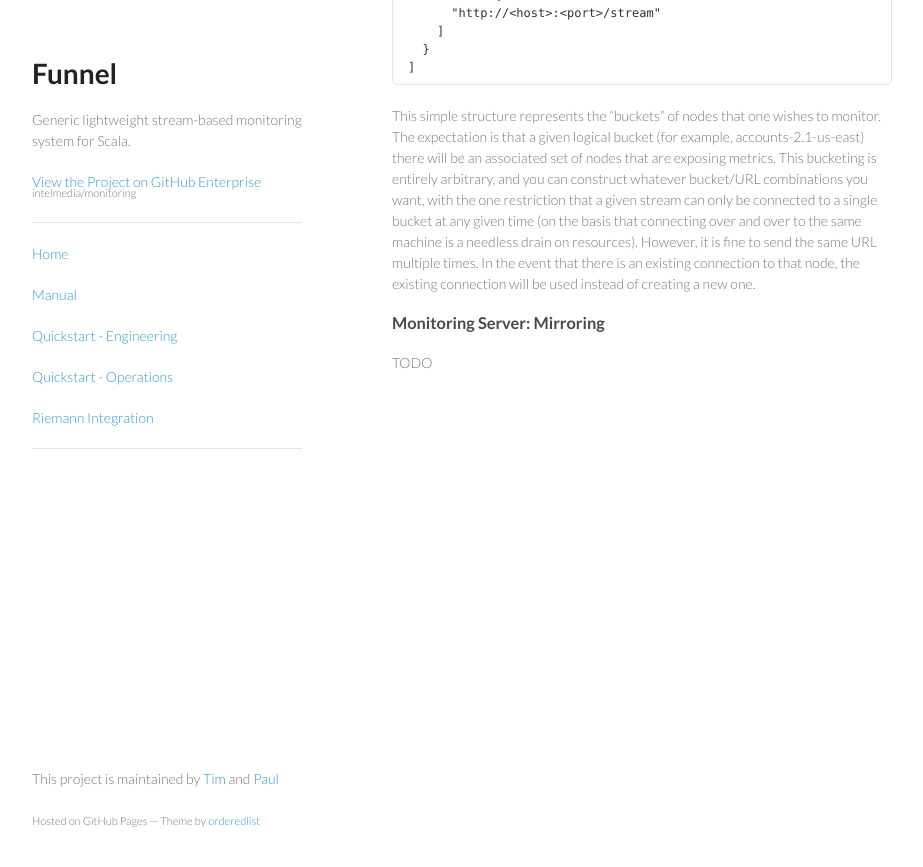
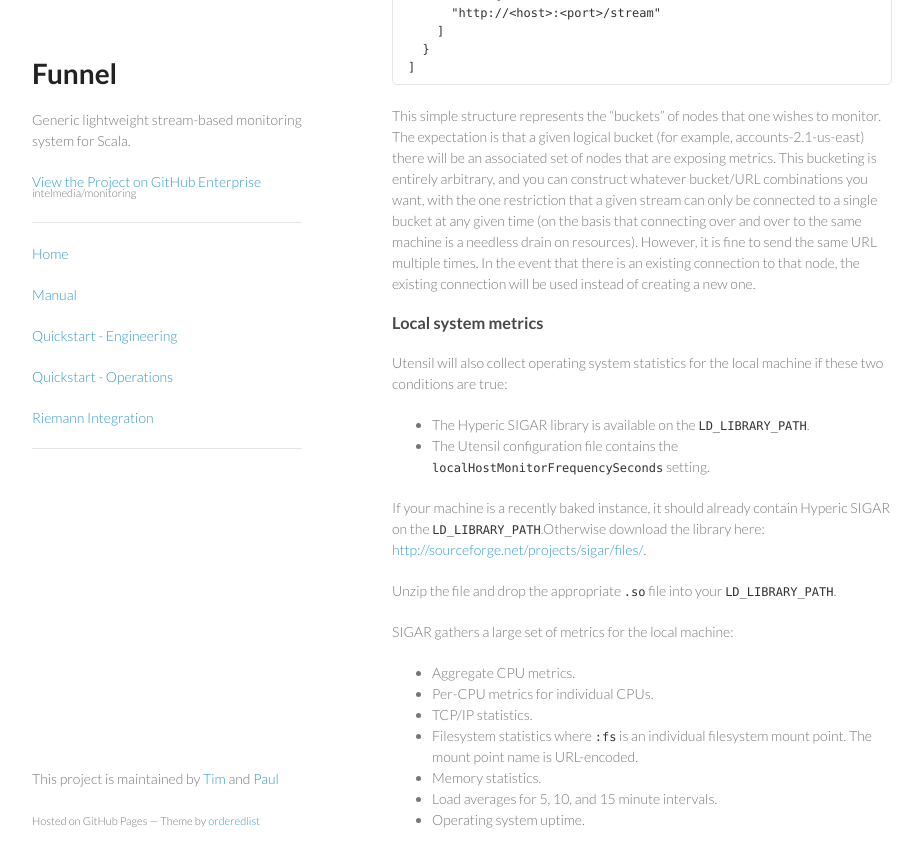
Before and after one commit to Verizon/funnel, a Jekyll site: the page built from quickstart-ops.md, in a window 1280 px wide and 900 px high, scrolled down 1354 px. Shown: the top 867 px of the window, without its empty margins (178-1101 px from the left). Built offline with Jekyll 4.4.1, drawn with Linux system fonts in a browser that asks for light colours; Markdown is read by kramdown in place of the engine named in the settings.

Commit message:
Added instructions for SIGAR monitoring

```diff
--- a/quickstart-ops.md
+++ b/quickstart-ops.md
@@ -68,6 +68,23 @@ From an operational perspective the only thing that one should really care about
 This simple structure represents the "buckets" of nodes that one wishes to monitor. The expectation is that a given logical bucket (for example, accounts-2.1-us-east) there will be an associated set of nodes that are exposing metrics. This bucketing is entirely arbitrary, and you can construct whatever bucket/URL combinations you want, with the one restriction that a given stream can only be connected to a single bucket at any given time (on the basis that connecting over and over to the same machine is a needless drain on resources). However, it is fine to send the same URL multiple times. In the event that there is an existing connection to that node, the existing connection will be used instead of creating a new one.
 
 
-### Monitoring Server: Mirroring
+### Local system metrics
 
-TODO
+Utensil will also collect operating system statistics for the local machine if these two conditions are true:
+
+* The Hyperic SIGAR library is available on the `LD_LIBRARY_PATH`.
+* The Utensil configuration file contains the `localHostMonitorFrequencySeconds` setting.
+
+If your machine is a recently baked instance, it should already contain Hyperic SIGAR on the `LD_LIBRARY_PATH`.Otherwise download the library here: [http://sourceforge.net/projects/sigar/files/](http://sourceforge.net/projects/sigar/files/).
+
+Unzip the file and drop the appropriate `.so` file into your `LD_LIBRARY_PATH`.
+
+SIGAR gathers a large set of metrics for the local machine:
+
+* Aggregate CPU metrics.
+* Per-CPU metrics for individual CPUs.
+* TCP/IP statistics.
+* Filesystem statistics where `:fs` is an individual filesystem mount point. The mount point name is URL-encoded.
+* Memory statistics.
+* Load averages for 5, 10, and 15 minute intervals.
+* Operating system uptime.
```
Also changed, not shown: manual.md (+16 -0 lines).
